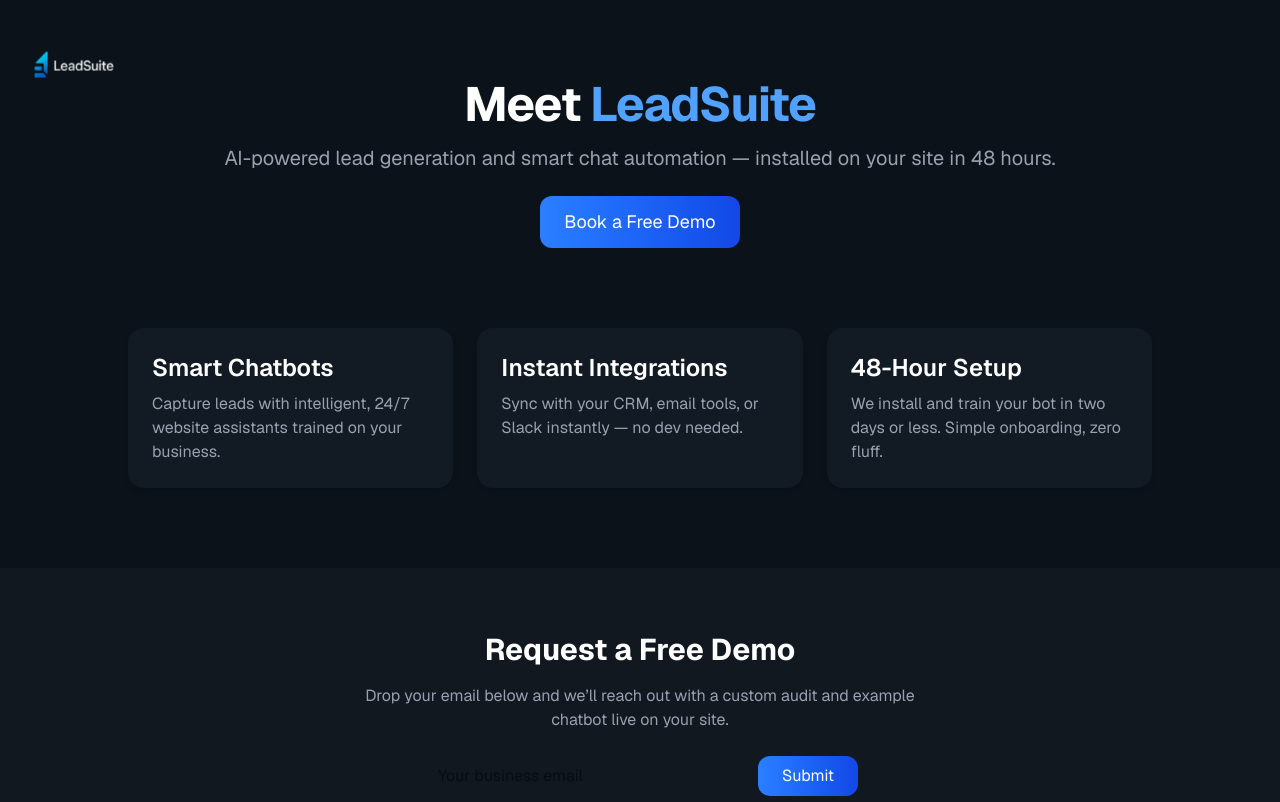
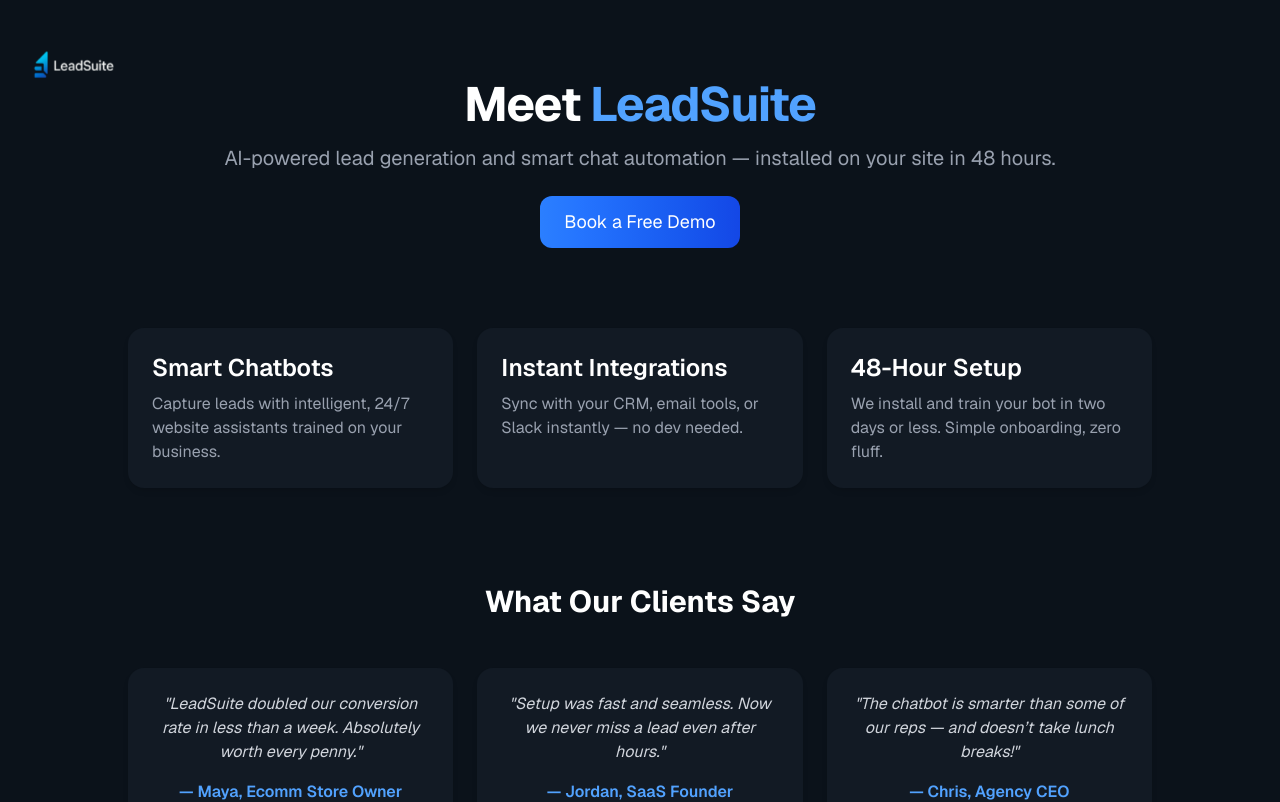
Before and after one commit to LeadSuite/leadsuite, a Next.js app: page / in a window 1280 px wide. Shown: the top 802 px of the page. Built offline with nearby package versions, Linux system fonts and the light colour scheme.

Commit message:
Remove duplicate demo form from homepage

```diff
--- a/app/page.tsx
+++ b/app/page.tsx
@@ -55,24 +55,6 @@
         <div className="bg-[#121A24] p-6 rounded-2xl shadow-md" data-aos="fade-up" data-aos-delay="200">
           <h3 className="text-2xl font-semibold mb-2 text-white">48-Hour Setup</h3>
           <p className="text-gray-400">We install and train your bot in two days or less. Simple onboarding, zero fluff.</p>
-        </div>
-      </section>
-
-      {/* Demo CTA Section */}
-      <section className="bg-[#111820] py-16" data-aos="zoom-in">
-        <div className="max-w-xl mx-auto text-center">
-          <h2 className="text-3xl font-bold mb-4">Request a Free Demo</h2>
-          <p className="text-gray-400 mb-6">Drop your email below and we’ll reach out with a custom audit and example chatbot live on your site.</p>
-          <div className="flex flex-col sm:flex-row items-center gap-4 justify-center">
-            <input
-              type="email"
-              placeholder="Your business email"
-              className="px-4 py-2 text-black rounded-xl w-full max-w-xs"
-            />
-            <button className="px-6 py-2 bg-gradient-to-r from-blue-500 to-blue-700 text-white rounded-xl hover:from-blue-600 hover:to-blue-800 transition">
-              Submit
-            </button>
-          </div>
         </div>
       </section>
 
```
